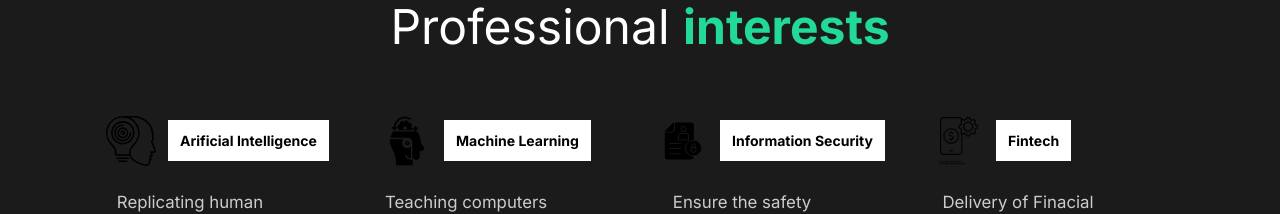
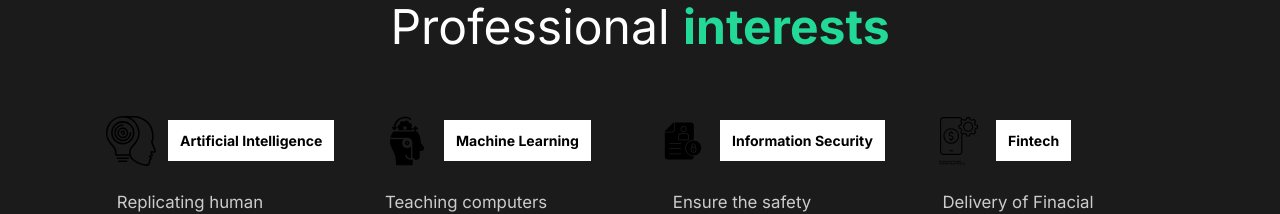
Before and after one commit to sereyatiampati/portfolio, a React (Create React App) app: page / in a window 1280 px wide. Shown: the part 1840-2054 px from the top of the page. Built offline with nearby package versions, Linux system fonts and the light colour scheme.

Commit message:
fixed deployment build error

```diff
--- a/src/components/FaqSection.js
+++ b/src/components/FaqSection.js
@@ -25,7 +25,7 @@ const FaqSection = () => {
                     Web Services with Rails, application of the Ruby on Rails Framework for Enterprise Web applications.,
                     bootstrapping Web Applications with Ruby on Rails MVC, implementation of database management with ActiveRecord, template rendering with ActionView, and request handling with ActionController. Unit testing using RSpec.{" "}
                   </li>
-                  <li>JavaScript: Client side application development with React JS, Bootsrap, HTML5 and CSS3</li>
+                  <li><cite>JavaScript</cite>: Client side application development with React JS, Bootsrap, HTML5 and CSS3</li>
                 </ul>
                 <li>
                   {" "}
--- a/src/components/InterestsSection.js
+++ b/src/components/InterestsSection.js
@@ -25,7 +25,7 @@ const InterestsSection = () => {
           <Card>
             <div className="icon">
               <img alt="icon" src={ai} width="50" height="50"/>
-              <h3>Arificial Intelligence</h3>
+              <h3>Artificial Intelligence</h3>
             </div>
             <p>Replicating human intelligence in machines.</p>
           </Card>
```
Also changed, not shown: 1 other file (tests, documents, lock files or other folders).
